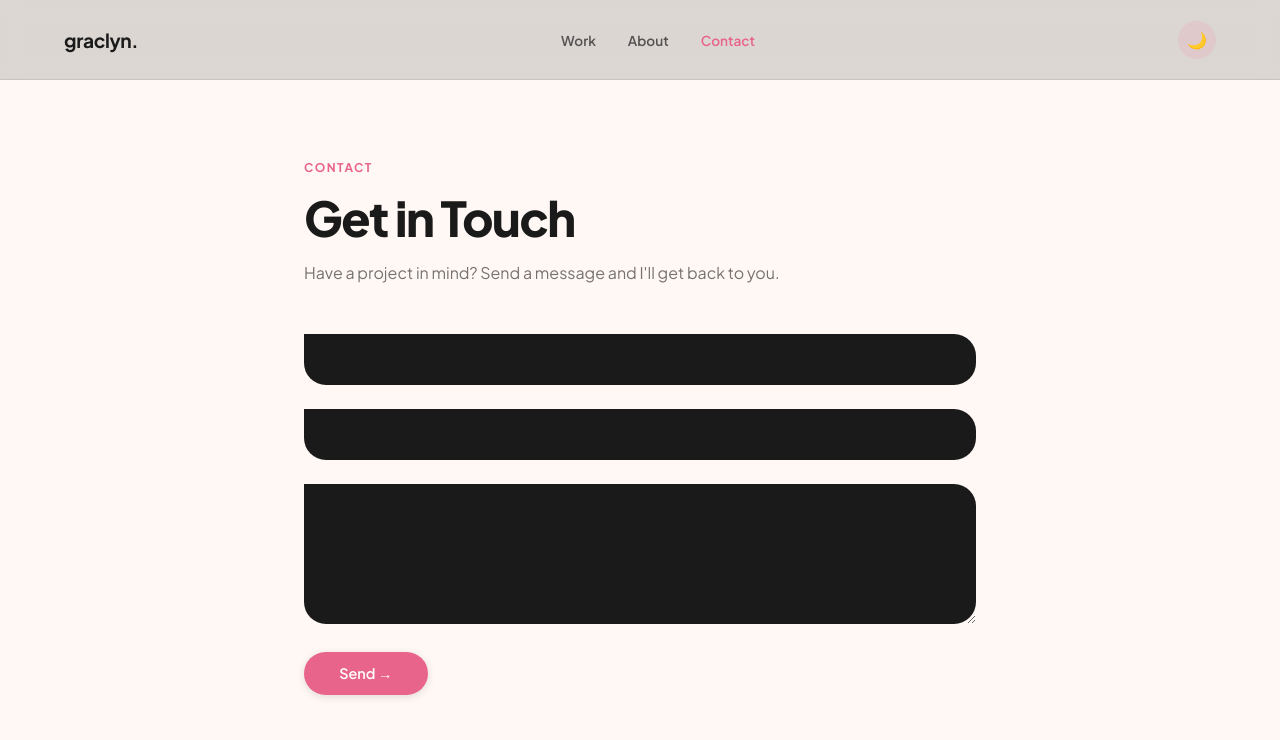
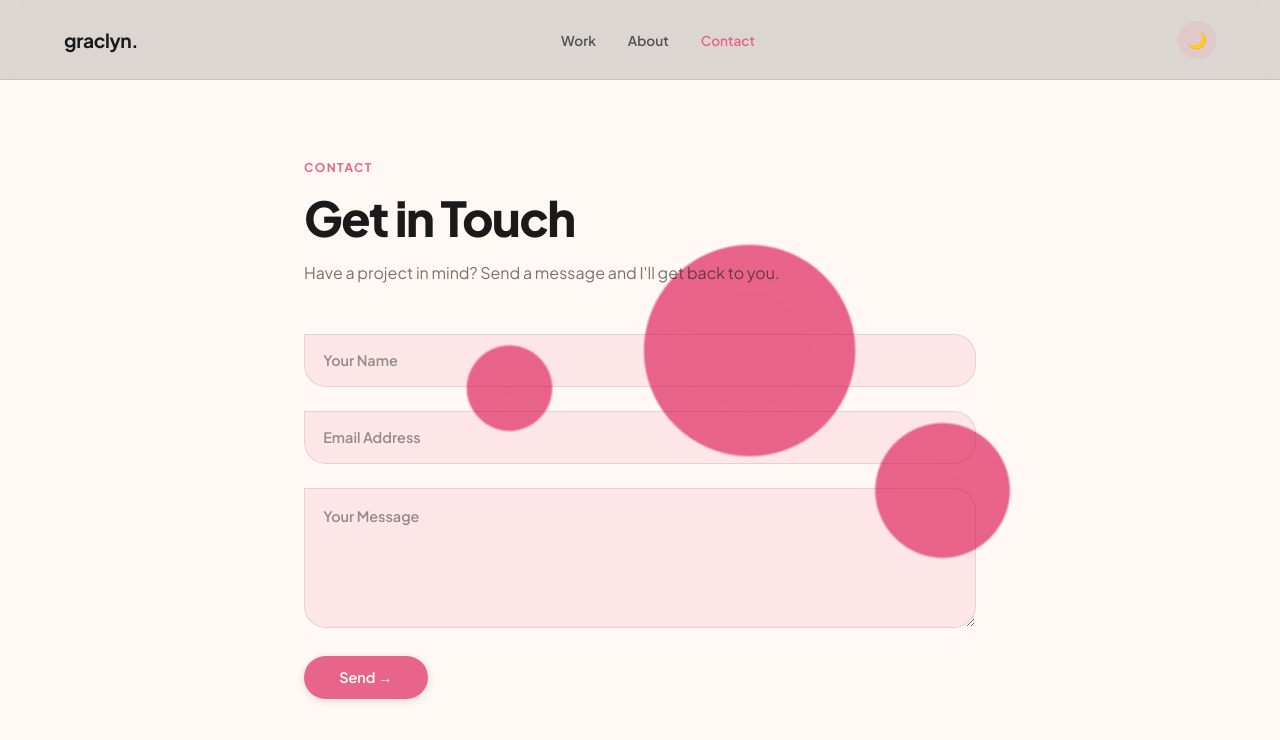
Before and after one commit to nlwong168/graclyn-portfolio, a Next.js app: page /contact in a window 1280 px wide. Shown: the top 740 px of the page. Built offline with nearby package versions, Linux system fonts and the light colour scheme.

Commit message:
fix: blob opacity for goo filter, marquee keyframe scoping, accessible contact inputs

```diff
--- a/app/contact/page.module.css
+++ b/app/contact/page.module.css
@@ -19,7 +19,7 @@
   top: 50%; left: 1.2rem;
   transform: translateY(-50%);
   font-size: 0.9rem; font-weight: 600;
-  color: var(--color-text); opacity: 0.5;
+  color: var(--color-text); opacity: 0.45;
   pointer-events: none;
   transition: transform 0.2s var(--easing), font-size 0.2s, opacity 0.2s, color 0.2s;
 }
@@ -41,19 +41,22 @@
 .field input,
 .field textarea {
   width: 100%;
-  background: var(--color-text);
-  color: var(--color-bg);
-  border: none;
+  background: var(--color-accent-subtle);
+  color: var(--color-text);
+  border: 1.5px solid var(--color-border);
   border-radius: 0 22px 22px;
   padding: 1rem 1.2rem;
   font-family: var(--font);
   font-size: 0.95rem;
   font-weight: 500;
   outline: none;
-  transition: box-shadow var(--transition-mouse);
+  transition: border-color var(--transition-mouse), box-shadow var(--transition-mouse);
 }
 .field input:focus,
-.field textarea:focus { box-shadow: 0 0 0 2px var(--color-accent); }
+.field textarea:focus {
+  border-color: var(--color-accent);
+  box-shadow: 0 0 0 3px var(--color-accent-subtle);
+}
 .field textarea { min-height: 140px; resize: vertical; border-radius: 0 22px 22px; }
 
 .submit {
--- a/components/BlobBackground.module.css
+++ b/components/BlobBackground.module.css
@@ -22,6 +22,13 @@
   position: absolute;
   border-radius: 50%;
   background: var(--color-accent);
-  opacity: 0.3;
+  opacity: 0.75;
   animation: blob-breathe 6s var(--easing) infinite;
+  will-change: transform;
 }
+
+@keyframes blob-breathe {
+  0%,  100% { transform: scale(1)    translate(0px, 0px); }
+  33%        { transform: scale(1.14) translate(12px, -18px); }
+  66%        { transform: scale(0.88) translate(-10px, 14px); }
+}
--- a/components/Marquee.module.css
+++ b/components/Marquee.module.css
@@ -14,5 +14,11 @@
   font-weight: 700;
   letter-spacing: 0.1em;
   text-transform: uppercase;
+  will-change: transform;
+}
+
+@keyframes x-scroll {
+  from { transform: translateX(0); }
+  to   { transform: translateX(-50%); }
 }
 .sep { margin: 0 1.2rem; opacity: 0.6; }
```
